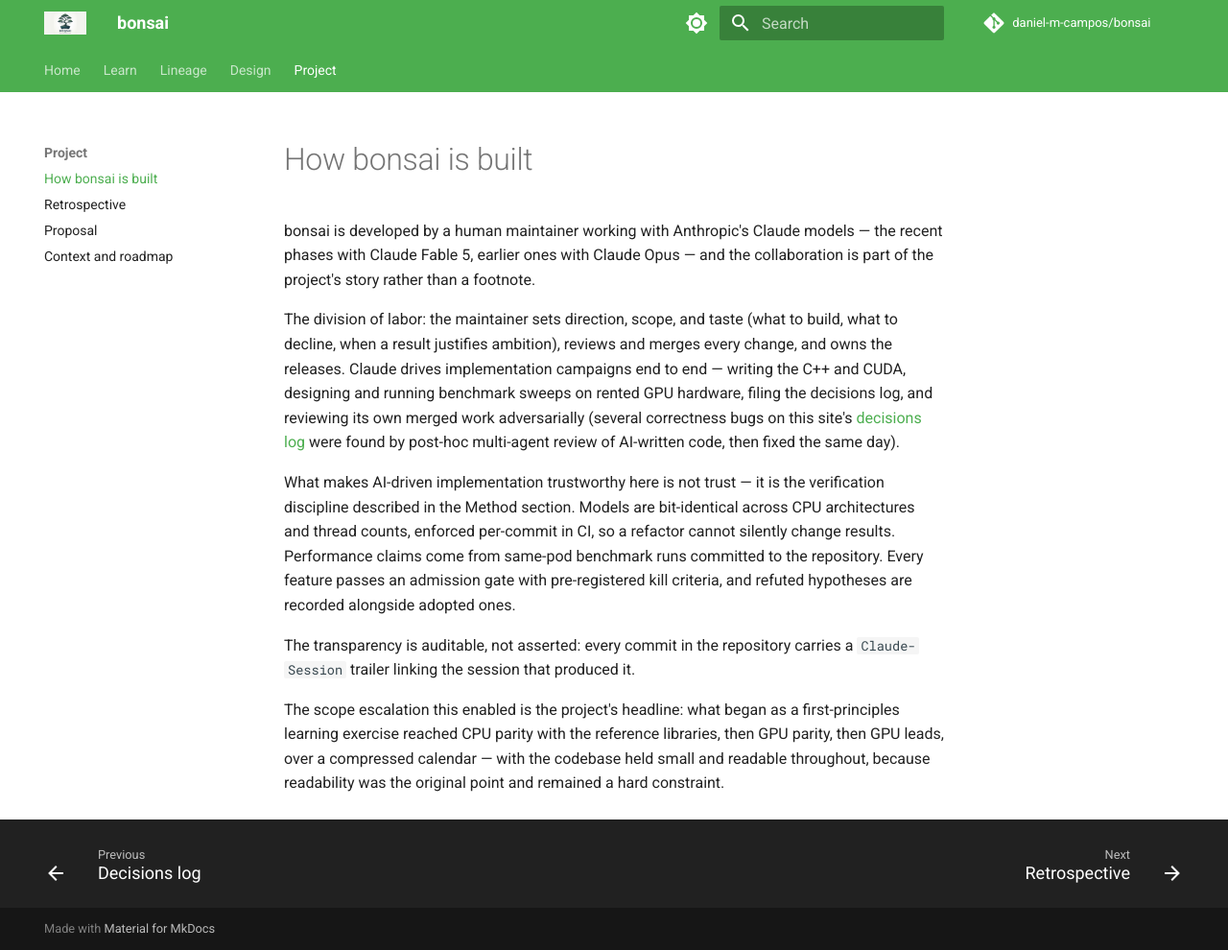
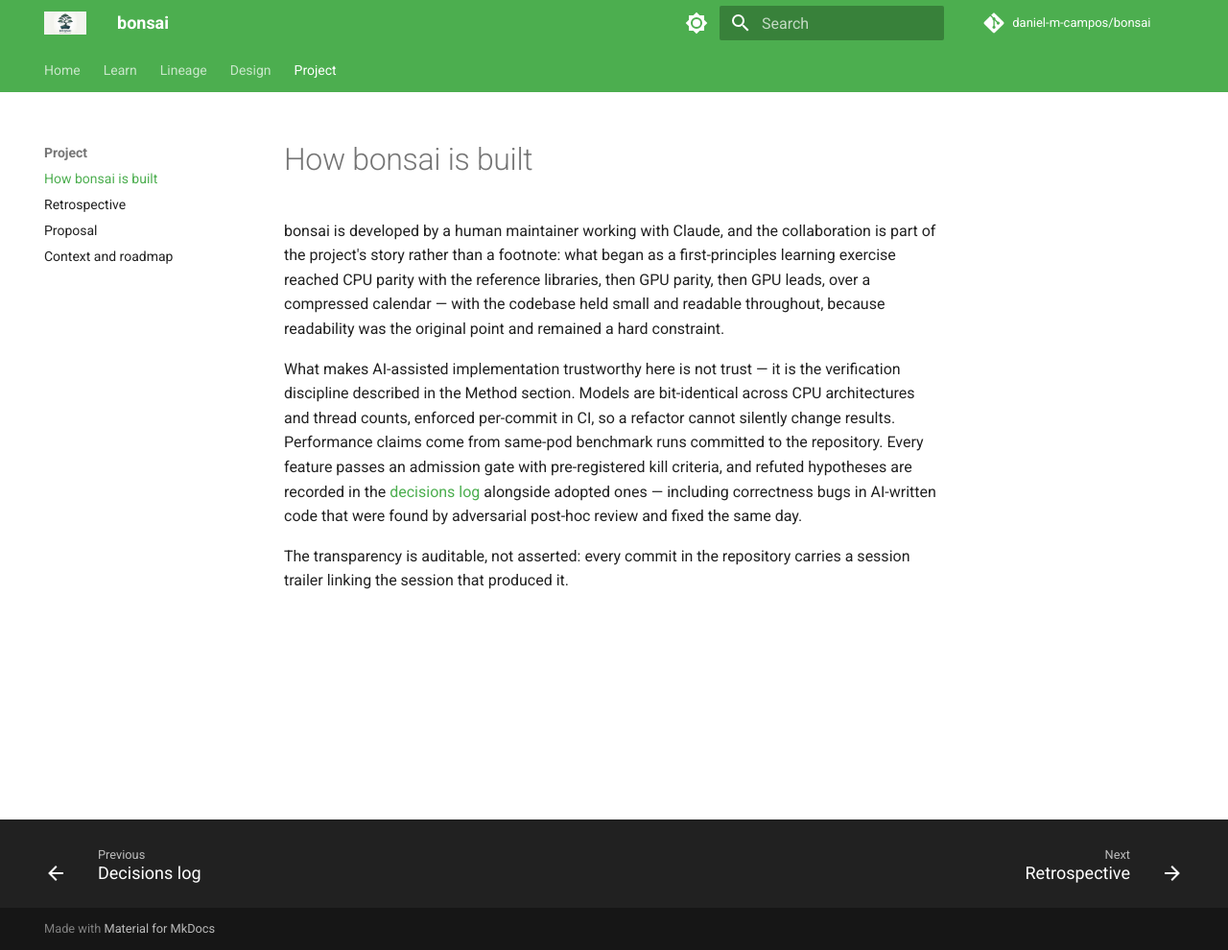
Before and after one commit to daniel-m-campos/bonsai, an MkDocs documentation site: the page built from docs/about.md, in a window 1280 px wide and 990 px high. Shown: the whole window at 96% size. Built offline with MkDocs 1.6.1 and Material for MkDocs 9.7.7, drawn with Linux system fonts in a browser that asks for light colours; comment, search, counter and statistics services are not loaded.

Commit message:
docs(site): tone down — just Claude, drop the division-of-labor detail
Claude-Session: https://claude.ai/code/session_01SfgWZ7ftZV7aJJh87NXR72

```diff
--- a/docs/about.md
+++ b/docs/about.md
@@ -1,11 +1,7 @@
 # How bonsai is built
 
-bonsai is developed by a human maintainer working with Anthropic's Claude models — the recent phases with Claude Fable 5, earlier ones with Claude Opus — and the collaboration is part of the project's story rather than a footnote.
+bonsai is developed by a human maintainer working with Claude, and the collaboration is part of the project's story rather than a footnote: what began as a first-principles learning exercise reached CPU parity with the reference libraries, then GPU parity, then GPU leads, over a compressed calendar — with the codebase held small and readable throughout, because readability was the original point and remained a hard constraint.
 
-The division of labor: the maintainer sets direction, scope, and taste (what to build, what to decline, when a result justifies ambition), reviews and merges every change, and owns the releases. Claude drives implementation campaigns end to end — writing the C++ and CUDA, designing and running benchmark sweeps on rented GPU hardware, filing the decisions log, and reviewing its own merged work adversarially (several correctness bugs on this site's [decisions log](decisions.md) were found by post-hoc multi-agent review of AI-written code, then fixed the same day).
+What makes AI-assisted implementation trustworthy here is not trust — it is the verification discipline described in the Method section. Models are bit-identical across CPU architectures and thread counts, enforced per-commit in CI, so a refactor cannot silently change results. Performance claims come from same-pod benchmark runs committed to the repository. Every feature passes an admission gate with pre-registered kill criteria, and refuted hypotheses are recorded in the [decisions log](decisions.md) alongside adopted ones — including correctness bugs in AI-written code that were found by adversarial post-hoc review and fixed the same day.
 
-What makes AI-driven implementation trustworthy here is not trust — it is the verification discipline described in the Method section. Models are bit-identical across CPU architectures and thread counts, enforced per-commit in CI, so a refactor cannot silently change results. Performance claims come from same-pod benchmark runs committed to the repository. Every feature passes an admission gate with pre-registered kill criteria, and refuted hypotheses are recorded alongside adopted ones.
-
-The transparency is auditable, not asserted: every commit in the repository carries a `Claude-Session` trailer linking the session that produced it.
-
-The scope escalation this enabled is the project's headline: what began as a first-principles learning exercise reached CPU parity with the reference libraries, then GPU parity, then GPU leads, over a compressed calendar — with the codebase held small and readable throughout, because readability was the original point and remained a hard constraint.
+The transparency is auditable, not asserted: every commit in the repository carries a session trailer linking the session that produced it.
```
Also changed, not shown: docs/index.md (+1 -1 lines).
